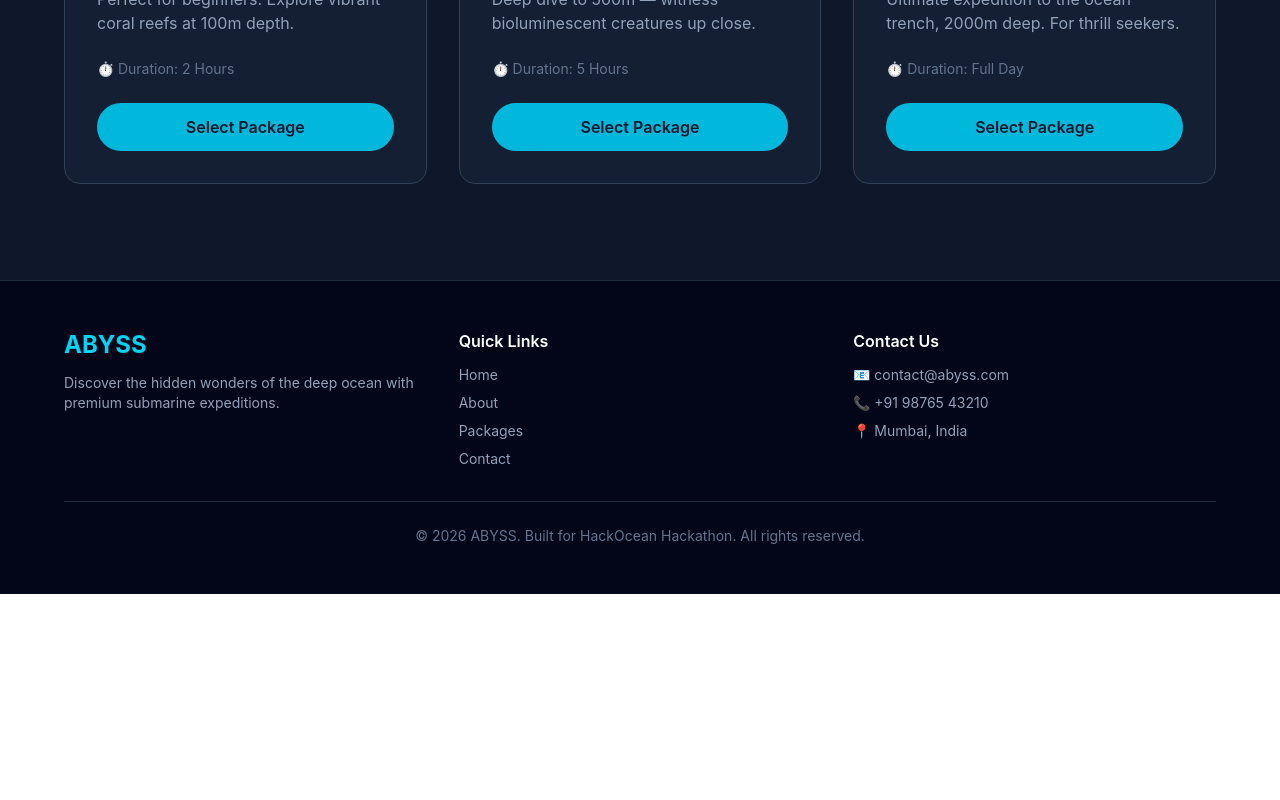
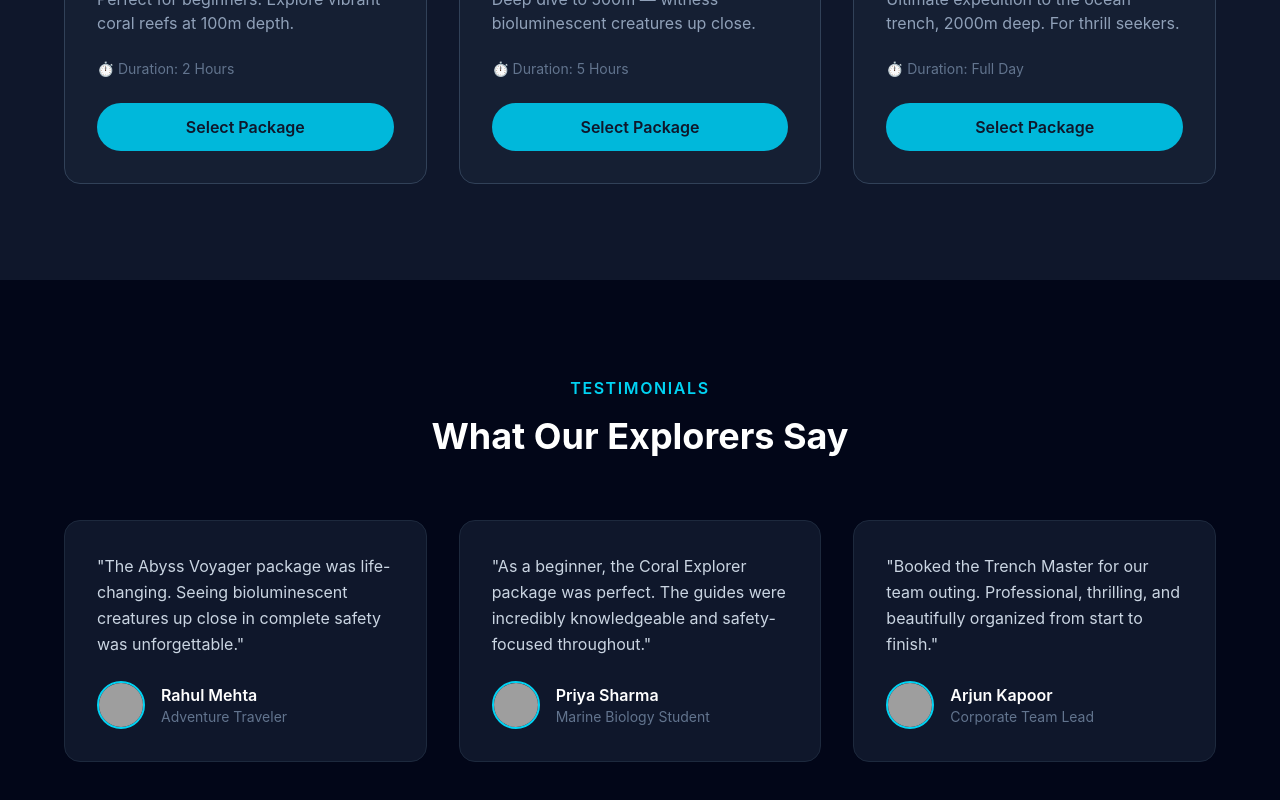
Before and after one commit to rohitsingh01091978-cpu/abyss-hackocean, a React (Vite) app: page / in a window 1280 px wide. Shown: the part 1946-2746 px from the top of the page. Before the commit the page ends 2540 px from the top, so only its background shows below. Built offline with nearby package versions, Linux system fonts and the light colour scheme; grey boxes are pictures that could not be loaded.

Commit message:
Added scroll animations and testimonials section

```diff
--- a/src/components/About.jsx
+++ b/src/components/About.jsx
@@ -1,19 +1,30 @@
+import { motion } from 'framer-motion'
+
 function About() {
   return (
     <section className="bg-slate-950 py-24 px-6">
       <div className="max-w-6xl mx-auto grid md:grid-cols-2 gap-12 items-center">
 
-        {/* Left side - Actual Image */}
-        <div className="rounded-2xl h-96 overflow-hidden border border-slate-800">
+        <motion.div
+          initial={{ opacity: 0, x: -40 }}
+          whileInView={{ opacity: 1, x: 0 }}
+          viewport={{ once: true, amount: 0.3 }}
+          transition={{ duration: 0.7 }}
+          className="rounded-2xl h-96 overflow-hidden border border-slate-800"
+        >
           <img
             src="https://images.unsplash.com/photo-1544551763-46a013bb70d5?auto=format&fit=crop&w=1200&q=80"
             alt="ABYSS Deep Sea Exploration"
             className="w-full h-full object-cover"
           />
-        </div>
+        </motion.div>
 
-        {/* Right side - Text content */}
-        <div>
+        <motion.div
+          initial={{ opacity: 0, x: 40 }}
+          whileInView={{ opacity: 1, x: 0 }}
+          viewport={{ once: true, amount: 0.3 }}
+          transition={{ duration: 0.7 }}
+        >
           <p className="text-cyan-400 font-semibold tracking-widest uppercase mb-4">
             About ABYSS
           </p>
@@ -26,7 +37,6 @@ function About() {
             guides, we take you where few have ever been.
           </p>
 
-          {/* Stats */}
           <div className="grid grid-cols-3 gap-6 mt-10">
             <div>
               <h3 className="text-3xl font-bold text-cyan-400">500+</h3>
@@ -41,7 +51,7 @@ function About() {
               <p className="text-slate-400 text-sm mt-1">Safety Record</p>
             </div>
           </div>
-        </div>
+        </motion.div>
 
       </div>
     </section>
--- a/src/components/Packages.jsx
+++ b/src/components/Packages.jsx
@@ -1,3 +1,5 @@
+import { motion } from 'framer-motion'
+
 const packages = [
   {
     title: "Coral Explorer",
@@ -27,24 +29,31 @@ function Packages() {
     <section className="bg-slate-900 py-24 px-6">
       <div className="max-w-6xl mx-auto">
 
-        {/* Section Heading */}
-        <div className="text-center mb-16">
+        <motion.div
+          initial={{ opacity: 0, y: 20 }}
+          whileInView={{ opacity: 1, y: 0 }}
+          viewport={{ once: true, amount: 0.3 }}
+          transition={{ duration: 0.6 }}
+          className="text-center mb-16"
+        >
           <p className="text-cyan-400 font-semibold tracking-widest uppercase mb-4">
             Our Packages
           </p>
           <h2 className="text-4xl font-bold text-white">
             Choose Your Expedition
           </h2>
-        </div>
+        </motion.div>
 
-        {/* Cards Grid */}
         <div className="grid md:grid-cols-3 gap-8">
           {packages.map((pkg, index) => (
-            <div
+            <motion.div
               key={index}
+              initial={{ opacity: 0, y: 40 }}
+              whileInView={{ opacity: 1, y: 0 }}
+              viewport={{ once: true, amount: 0.3 }}
+              transition={{ duration: 0.6, delay: index * 0.15 }}
               className="bg-slate-800/50 border border-slate-700 rounded-2xl overflow-hidden hover:border-cyan-400 hover:-translate-y-2 transition-all duration-300"
             >
-              {/* Image */}
               <div className="h-48 overflow-hidden">
                 <img
                   src={pkg.image}
@@ -53,7 +62,6 @@ function Packages() {
                 />
               </div>
 
-              {/* Content */}
               <div className="p-8">
                 <h3 className="text-2xl font-bold text-white mb-2">{pkg.title}</h3>
                 <p className="text-cyan-400 text-3xl font-bold mb-4">{pkg.price}</p>
@@ -63,7 +71,7 @@ function Packages() {
                   Select Package
                 </button>
               </div>
-            </div>
+            </motion.div>
           ))}
         </div>
 
--- /dev/null
+++ b/src/components/Testimonials.jsx
@@ -0,0 +1,75 @@
+import { motion } from 'framer-motion'
+
+const testimonials = [
+  {
+    name: "Rahul Mehta",
+    role: "Adventure Traveler",
+    text: "The Abyss Voyager package was life-changing. Seeing bioluminescent creatures up close in complete safety was unforgettable.",
+    avatar: "https://images.unsplash.com/photo-1507003211169-0a1dd7228f2d?auto=format&fit=crop&w=150&q=80",
+  },
+  {
+    name: "Priya Sharma",
+    role: "Marine Biology Student",
+    text: "As a beginner, the Coral Explorer package was perfect. The guides were incredibly knowledgeable and safety-focused throughout.",
+    avatar: "https://images.unsplash.com/photo-1494790108377-be9c29b29330?auto=format&fit=crop&w=150&q=80",
+  },
+  {
+    name: "Arjun Kapoor",
+    role: "Corporate Team Lead",
+    text: "Booked the Trench Master for our team outing. Professional, thrilling, and beautifully organized from start to finish.",
+    avatar: "https://images.unsplash.com/photo-1500648767791-00dcc994a43e?auto=format&fit=crop&w=150&q=80",
+  },
+]
+
+function Testimonials() {
+  return (
+    <section className="bg-slate-950 py-24 px-6">
+      <div className="max-w-6xl mx-auto">
+
+        <motion.div
+          initial={{ opacity: 0, y: 20 }}
+          whileInView={{ opacity: 1, y: 0 }}
+          viewport={{ once: true, amount: 0.3 }}
+          transition={{ duration: 0.6 }}
+          className="text-center mb-16"
+        >
+          <p className="text-cyan-400 font-semibold tracking-widest uppercase mb-4">
+            Testimonials
+          </p>
+          <h2 className="text-4xl font-bold text-white">
+            What Our Explorers Say
+          </h2>
+        </motion.div>
+
+        <div className="grid md:grid-cols-3 gap-8">
+          {testimonials.map((t, index) => (
+            <motion.div
+              key={index}
+              initial={{ opacity: 0, y: 30 }}
+              whileInView={{ opacity: 1, y: 0 }}
+              viewport={{ once: true, amount: 0.3 }}
+              transition={{ duration: 0.6, delay: index * 0.15 }}
+              className="bg-slate-900 border border-slate-800 rounded-2xl p-8"
+            >
+              <p className="text-slate-300 mb-6 leading-relaxed">"{t.text}"</p>
+              <div className="flex items-center gap-4">
+                <img
+                  src={t.avatar}
+                  alt={t.name}
+                  className="w-12 h-12 rounded-full object-cover border-2 border-cyan-400"
+                />
+                <div>
+                  <h4 className="text-white font-semibold">{t.name}</h4>
+                  <p className="text-slate-500 text-sm">{t.role}</p>
+                </div>
+              </div>
+            </motion.div>
+          ))}
+        </div>
+
+      </div>
+    </section>
+  )
+}
+
+export default Testimonials
--- a/src/pages/Home.jsx
+++ b/src/pages/Home.jsx
@@ -1,6 +1,7 @@
 import Hero from '../components/Hero'
 import About from '../components/About'
 import Packages from '../components/Packages'
+import Testimonials from '../components/Testimonials'
 import Footer from '../components/Footer'
 
 function Home() {
@@ -9,6 +10,7 @@ function Home() {
       <Hero />
       <About />
       <Packages />
+      <Testimonials />
       <Footer />
     </>
   )
```
